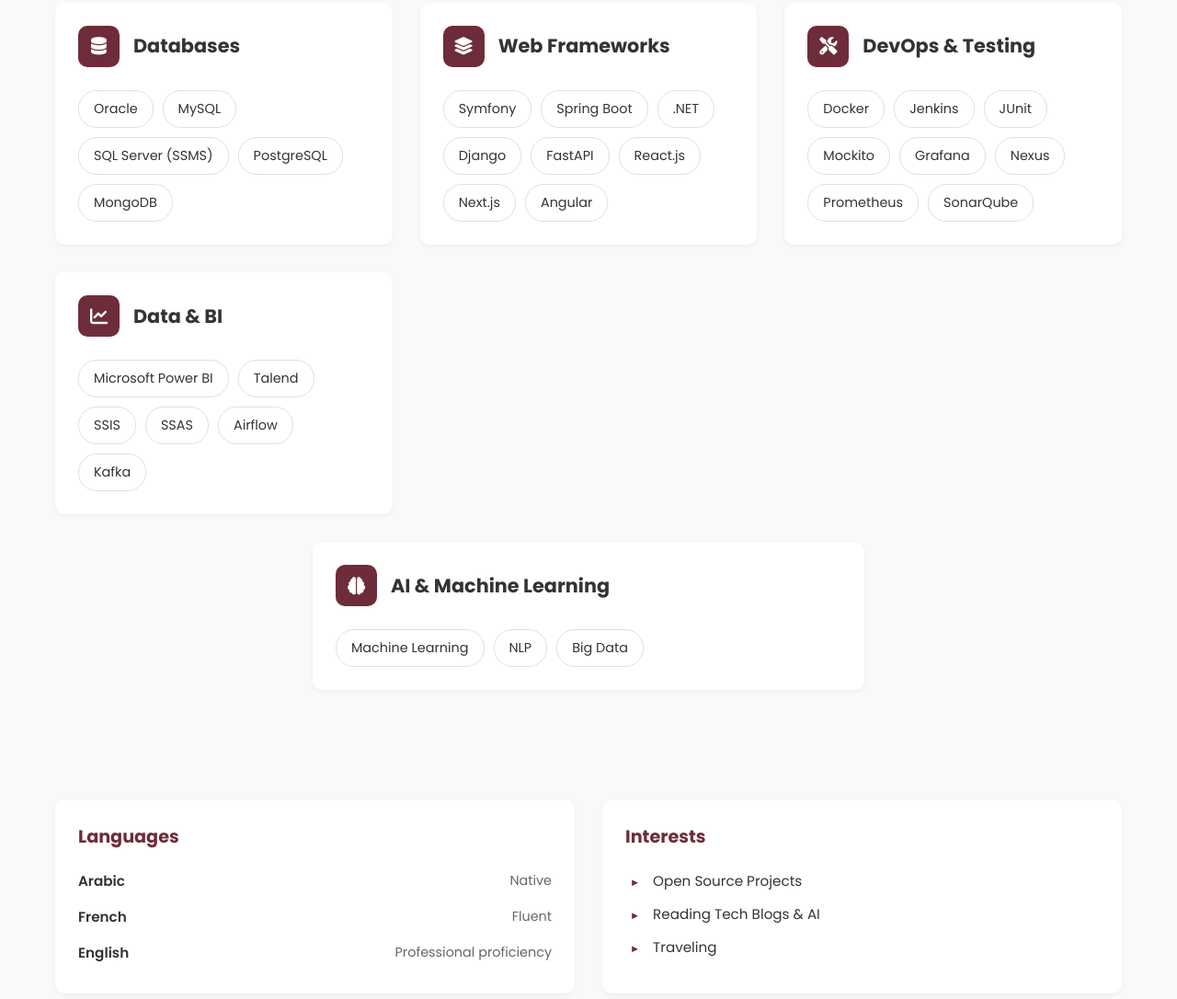
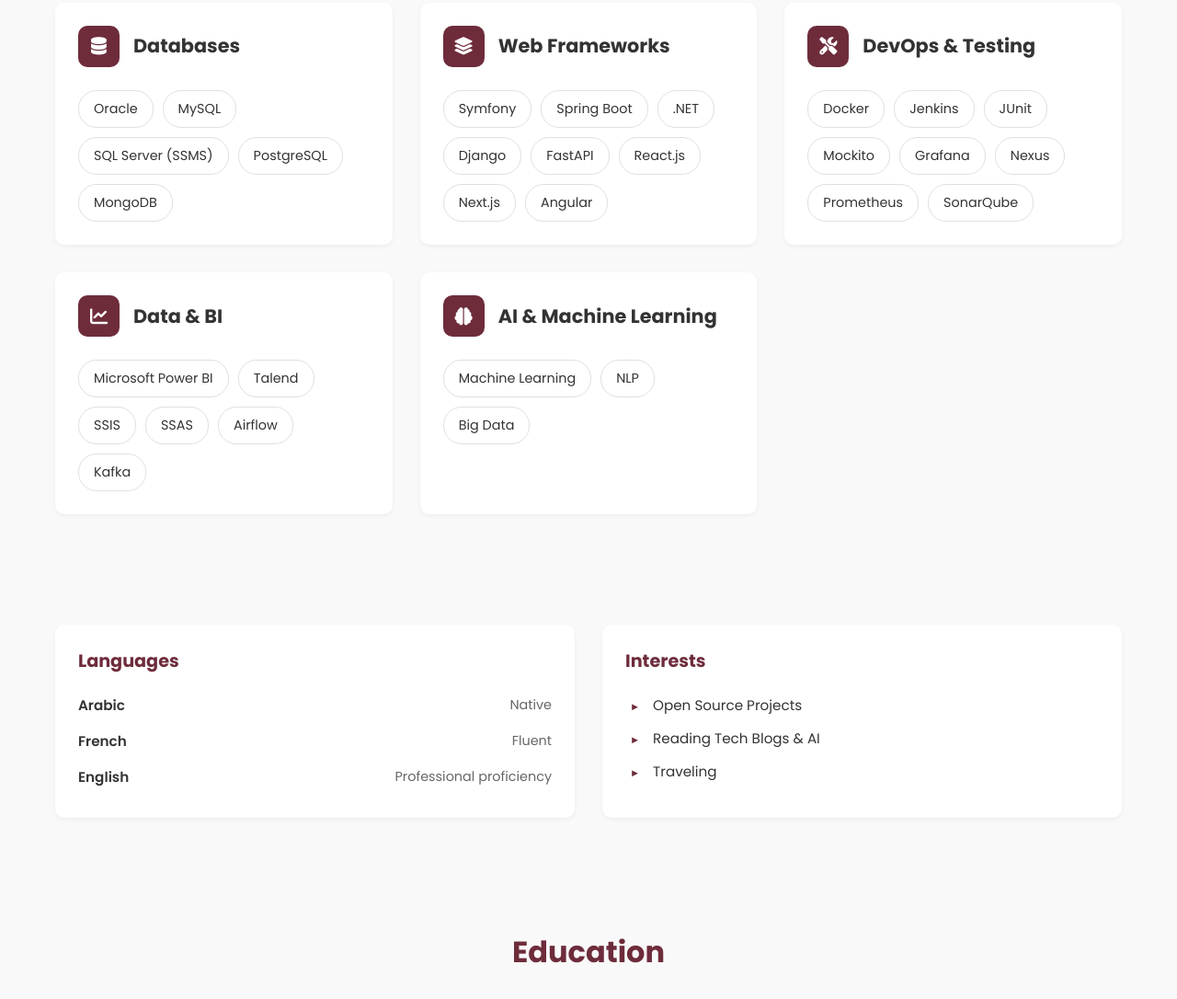
Before and after one commit to ihebkh/khmiri_iheb_portfolio, a plain HTML site: page index.html in a window 1280 px wide. Shown: the part 1822-2908 px from the top of the page at 92% size. Drawn offline with Linux system fonts and the light colour scheme.

Commit message:
ml and ia corr

```diff
--- a/style.css
+++ b/style.css
@@ -419,13 +419,8 @@ ul {
     gap: 30px;
 }
 
-/* Center the last item (AI & ML) if it's alone on the row, or just make it span */
-.skills-grid>.skill-card:last-child {
-    grid-column: 1 / -1;
-    max-width: 600px;
-    margin: 0 auto;
-    width: 100%;
-}
+
+
 
 .skill-card {
     display: flex;
```
